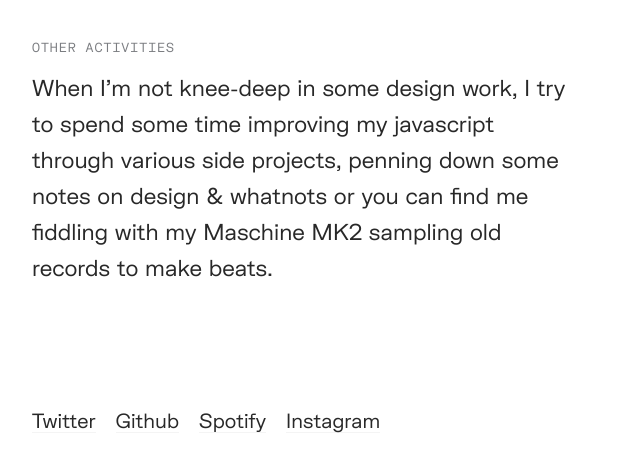
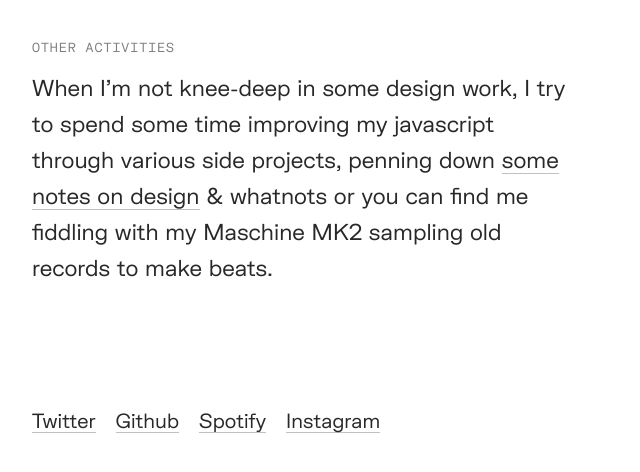
Before and after one commit to rosanusi/portfolio, a Gatsby site: page /profile in a window 1280 px wide. Shown: the part 1732-2204 px from the top of the page, 128-768 px from the left. Built offline with nearby package versions, Linux system fonts and the light colour scheme; Gatsby itself is replaced by a stand-in of ours; a small style sheet from the web is missing.

Commit message:
Adjusted some links

```diff
--- a/src/pages/profile.js
+++ b/src/pages/profile.js
@@ -43,7 +43,7 @@
                     <p>Born and raised in Nigeria. In the past ten years, I have lived in Southeast Asia, Middle East and currently Europe. Travel and experiencing new cultures have always played a big role in shaping my personal beliefs.</p>
 
                     <small className="smalltitle">Other Activities</small>
-                    <p>When I'm not knee-deep in some design work, I try to spend some time improving my javascript through various side projects, penning down some notes on design &amp; whatnots or you can find me fiddling with my Maschine MK2 sampling old records to make beats.</p>
+                    <p>When I'm not knee-deep in some design work, I try to spend some time improving my javascript through various side projects, penning down <a href="https://ridsnote.blot.im/"  rel="noopener noreferrer" target="_blank">some notes on design</a> &amp; whatnots or you can find me fiddling with my Maschine MK2 sampling old records to make beats.</p>
 
                 </div>
 
--- a/src/scss/main.scss
+++ b/src/scss/main.scss
@@ -80,7 +80,7 @@
 
 a:not(.rdwn-name) {
     color : $body-color;
-    border-bottom : 1px solid lighten( $body-color, 80% );
+    border-bottom : 1px solid lighten( $body-color, 60%);
     text-decoration : none;
     cursor: pointer;
 
```
Also changed, not shown: src/css/main.css.
